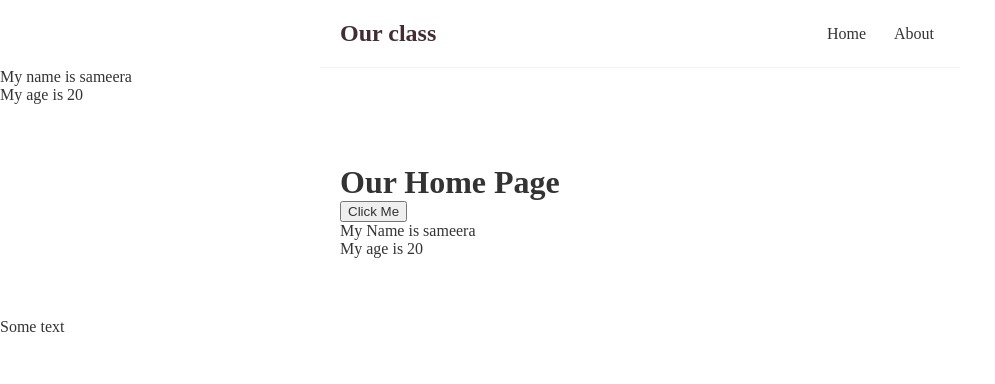
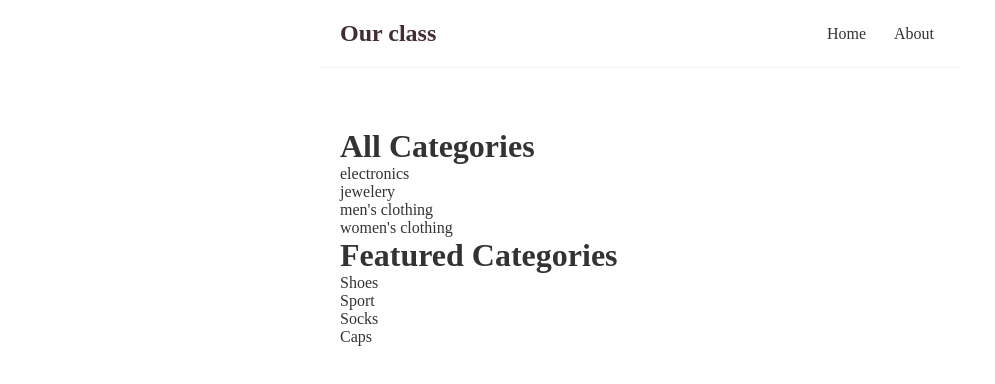
Before and after one commit to sameera474/vite-project, a React (Vite) app: page / in a window 1280 px wide. Shown: the top 384 px of the page, without its empty margins (0-995 px from the left). Built offline with nearby package versions, Linux system fonts and the light colour scheme.

Commit message:
Add categories

```diff
--- a/src/App.jsx
+++ b/src/App.jsx
@@ -1,22 +1,20 @@
 import { Home } from "./components/Home";
 import { Navbar } from "./components/Navbar";
+// import { CategoryList } from "./CategoryList";
 
 function App() {
-  const name = "sameera";
-  const age = 20;
   return (
     <>
       <div className="App">
         <Navbar />
-        <p>My name is {name}</p>
-        <p>My age is {age}</p>
+
         <div className="content">
           {/* <Home></Home> */}
 
           <Home />
+          {/* <CategoryList /> */}
         </div>
       </div>
-      <p>Some text</p>
     </>
   );
 }
--- /dev/null
+++ b/src/components/CategoryList.jsx
@@ -0,0 +1,18 @@
+import React from "react";
+
+export const CategoryList = (props) => {
+  console.log(props.categories);
+  console.log(props.title);
+  return (
+    <>
+      <h1>{props.title}</h1>
+      <div className="categories-row">
+        {props.categories.map((item) => (
+          <div className="category" key={item.id}>
+            <p>{item.name}</p>
+          </div>
+        ))}
+      </div>
+    </>
+  );
+};
--- a/src/components/Home.jsx
+++ b/src/components/Home.jsx
@@ -1,36 +1,33 @@
 import React from "react";
 import { useState } from "react";
+import { CategoryList } from "./CategoryList";
 
 export const Home = () => {
-  const [name, setName] = useState("sameera");
+  const categories = [
+    { id: 1, name: "electronics" },
+    { id: 2, name: "jewelery" },
+    { id: 3, name: "men's clothing" },
+    { id: 4, name: "women's clothing" },
+  ];
 
-  const [age, setage] = useState(20);
-
-  const handleClick = () => {
-    setName("Wagaarachchige");
-    setage(30);
-    console.log(name);
-  };
-
-  // const handleClickAgain = (name, e) => {
-  //   console.log("My name is " + name);
-  //   console.log(e.target);
-  // };
+  const featuredCategories = [
+    { id: 1, name: "Shoes" },
+    { id: 2, name: "Sport" },
+    { id: 3, name: "Socks" },
+    { id: 4, name: "Caps" },
+  ];
 
   return (
     <div className="home">
-      <h1>Our Home Page</h1>
-      <button onClick={handleClick}>Click Me</button>
-      {/* <button
-        onClick={(event) => {
-          event.preventDefault();
-          handleClickAgain("Sameera", event);
-        }}
-      >
-        Click Me again
-      </button> */}
-      <p>My Name is {name}</p>
-      <p>My age is {age}</p>
+      <div>
+        <CategoryList categories={categories} title="All Categories" />
+      </div>
+      <div>
+        <CategoryList
+          categories={featuredCategories}
+          title="Featured Categories"
+        />
+      </div>
     </div>
   );
 };
```
